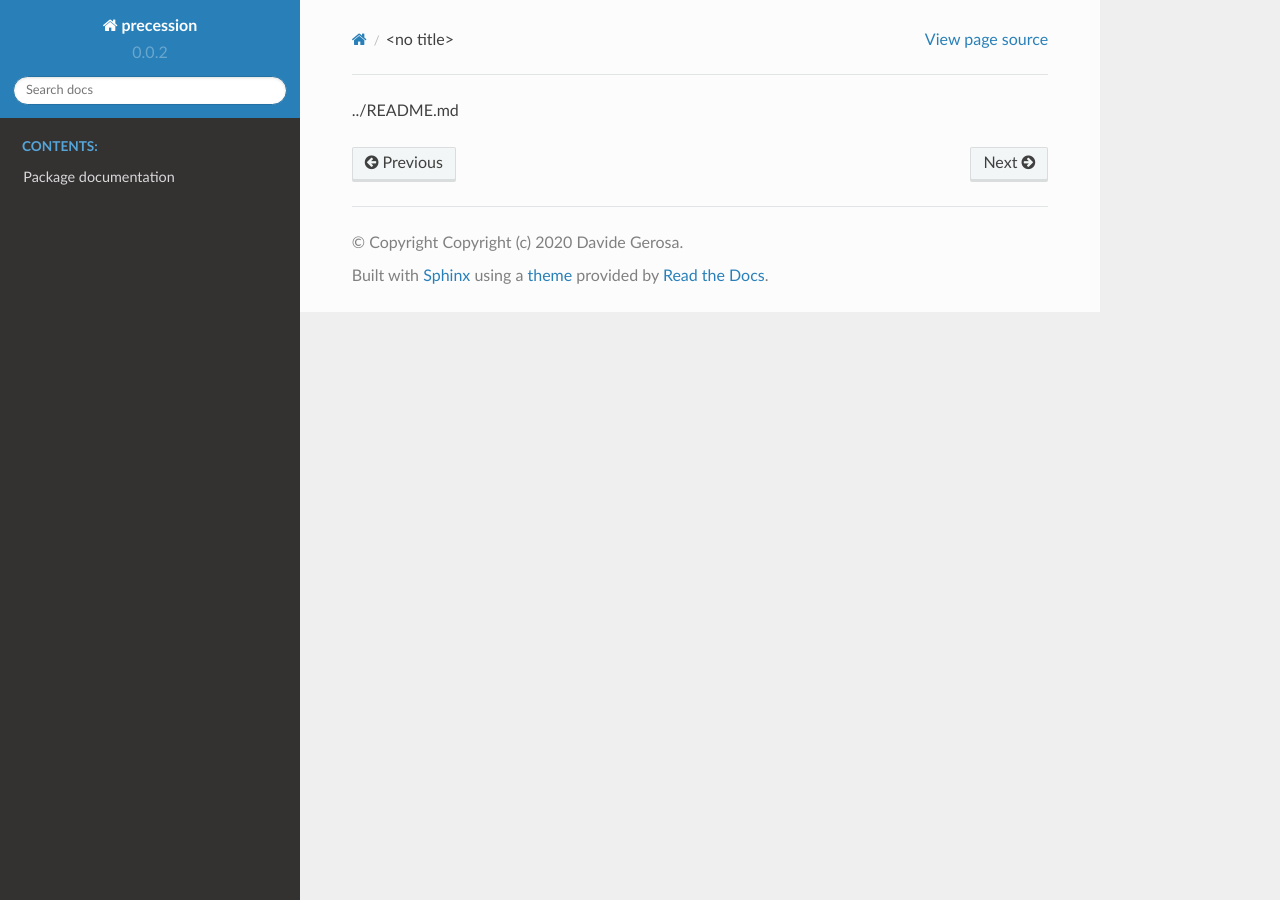
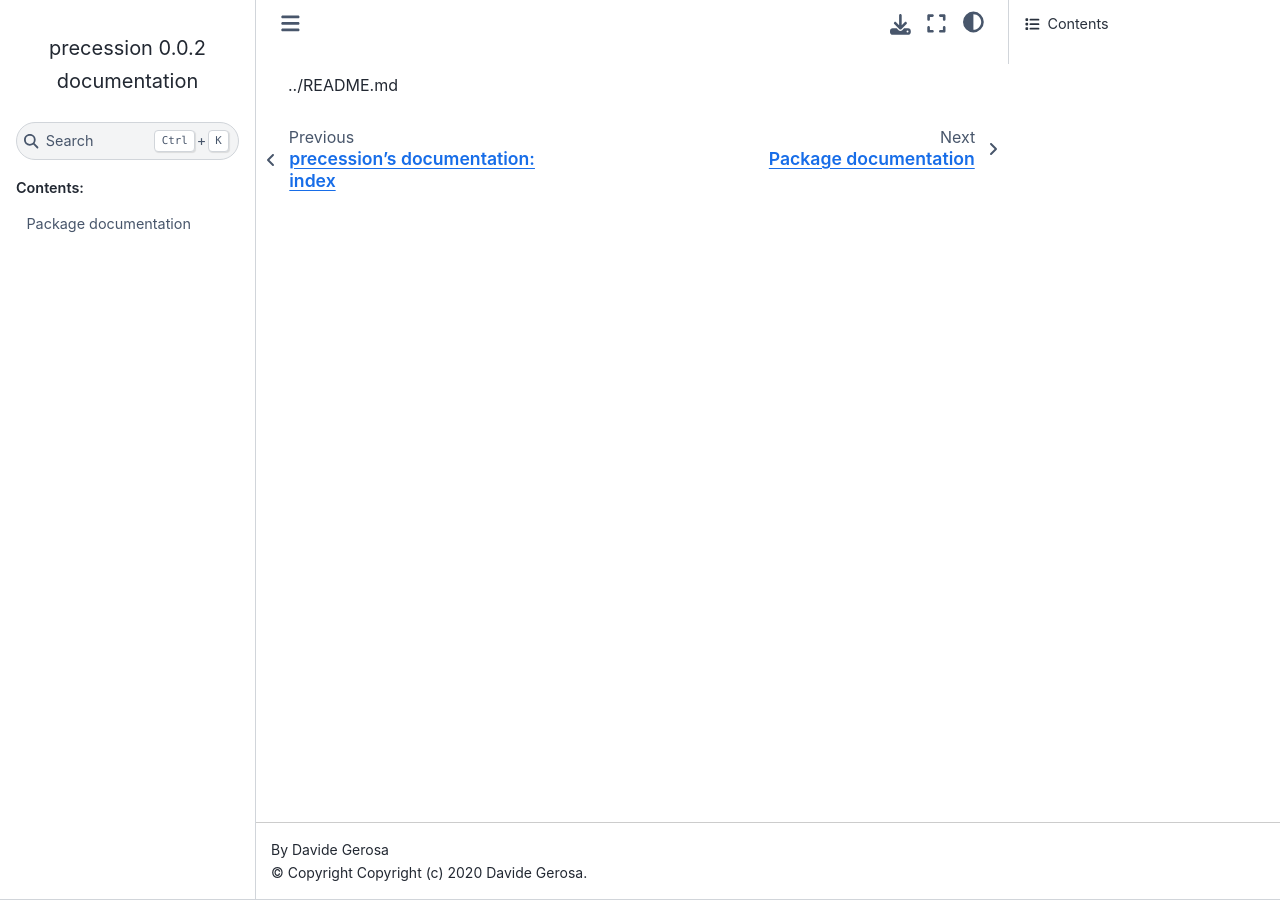
Before and after one commit to dgerosa/precession, a Sphinx documentation site: the page built from docs/README.md, in a window 1280 px wide. Built offline with Sphinx 7.4.7 and the Sphinx Book theme 1.1.4, drawn with Linux system fonts in a browser that asks for light colours.

Commit message:
Update conf.py

```diff
--- a/docs/conf.py
+++ b/docs/conf.py
@@ -105,8 +105,10 @@ pygments_style = None
 # The theme to use for HTML and HTML Help pages.  See the documentation for
 # a list of builtin themes.
 #
-import sphinx_rtd_theme
-html_theme = 'sphinx_rtd_theme'
+#import sphinx_rtd_theme
+#html_theme = 'sphinx_rtd_theme'
+import sphinx-book-theme
+html_theme = 'sphinx_book_theme'
 
 # Theme options are theme-specific and customize the look and feel of a theme
 # further.  For a list of options available for each theme, see the
```
